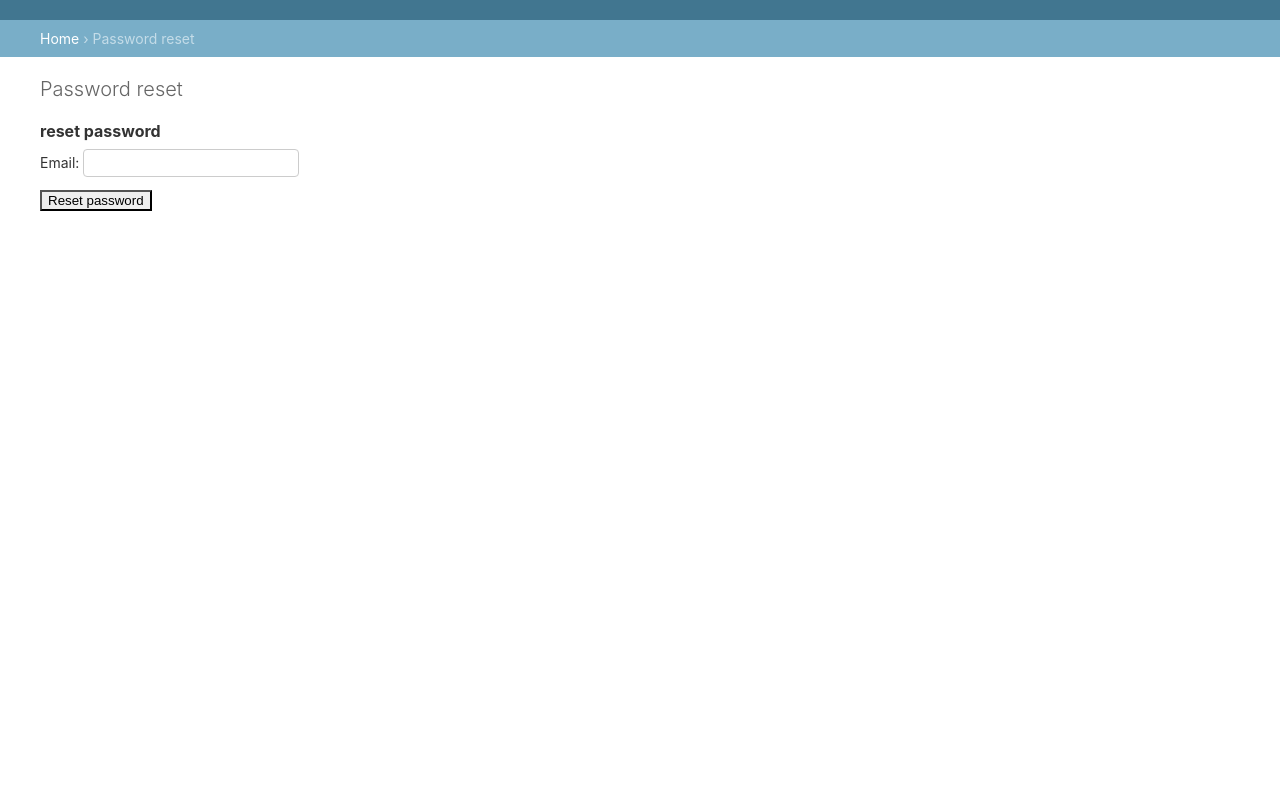
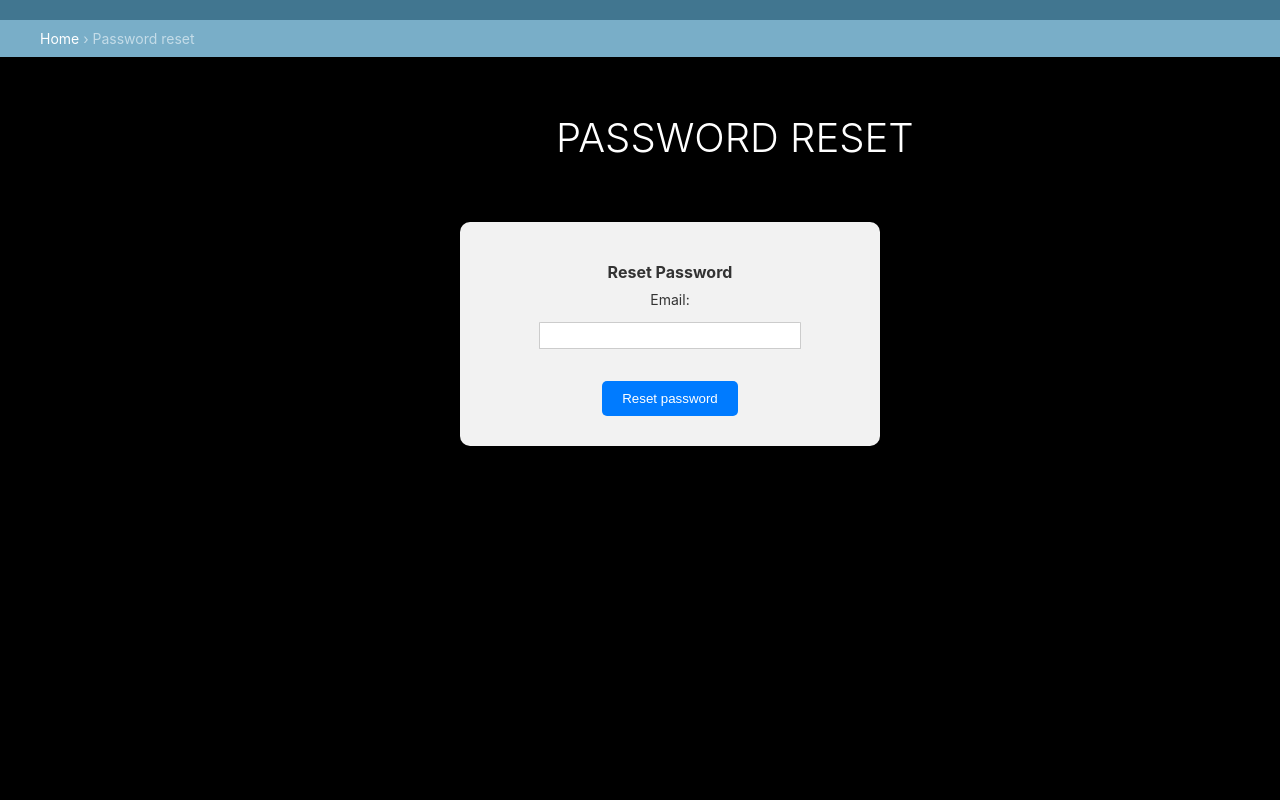
Before and after one commit to Slappie-shubham/pharmaLink, a Django app: page /password_reset/ in a window 1280 px wide. Run offline with Django 4.2, Linux system fonts and the light colour scheme; some libraries are stand-ins or nearby versions.

Commit message:
Forgot password templete

```diff
--- a/pharmaLink/settings.py
+++ b/pharmaLink/settings.py
@@ -140,5 +140,5 @@ EMAIL_BACKEND = 'django.core.mail.backends.smtp.EmailBackend'
 EMAIL_HOST = 'smtp.gmail.com'
 EMAIL_PORT = 587
 EMAIL_USE_TLS = True
-EMAIL_HOST_USER = 'your-email@gmail.com'
-EMAIL_HOST_PASSWORD = 'your-email-password'
+EMAIL_HOST_USER = 'pharmalink893@gmail.com'
+EMAIL_HOST_PASSWORD = 'xibb mygp lzbu cojx'
--- a/templates/admin/base_site.html
+++ b/templates/admin/base_site.html
@@ -2,7 +2,7 @@
 
 {% load static %}
 
-{% block title %}title here {% endblock %}
+{% block title %}pharmaLink{% endblock %}
 
 {% block extrastyle %}
 {{ block.super }}
--- a/templates/registration/password_reset_form.html
+++ b/templates/registration/password_reset_form.html
@@ -1,10 +1,67 @@
 {% extends "admin/base.html" %}
 {% block content %}
-<h2>reset password</h2>
-<form action="{% url "accounts:password_reset" %}">
-    {% csrf_token %}
-    {{form.as_p}}
-    <button type="submit"> Reset password </button>
-</form>
+<style>
+    body {
+        background-color: black;
+        display: flex;
+        justify-content: center;
+        align-items: center;
+        height: 100vh;
+        margin: 0;
+    }
 
+    .container {
+        background-color: #f2f2f2;
+        padding: 2% 0% 0% 0%;
+        border-radius: 10px;
+        text-align: center;
+        height: 25vh;
+        width: 35%;
+        margin: 5% 0% 0% 35%;
+    }
+
+    h1 {
+        color: white;
+        font-size: 40px;
+        text-transform: uppercase;
+        margin: 3% 0% 0% 43%;
+    }
+
+
+    form {
+        text-align: center;
+        margin-bottom: 10%;
+    }
+
+    label {
+        display: block;
+        margin-bottom: 3%;
+    }
+
+    input[type="email"] {
+        width: 60%;
+        padding: 1%;
+        border-radius: 1%;
+        border: 1px solid #ccc;
+        margin-bottom: 5%;
+    }
+
+    button {
+        background-color: #007bff;
+        color: white;
+        padding: 10px 20px;
+        border: none;
+        border-radius: 5px;
+        cursor: pointer;
+    }
+</style>
+
+<div class="container" >
+    <h2>Reset Password</h2>
+    <form action="{% url "accounts:password_reset" %}">
+        {% csrf_token %}
+        {{form.as_p}}
+        <button type="submit"> Reset password </button>
+    </form>
+</div>
 {% endblock content %}
```
